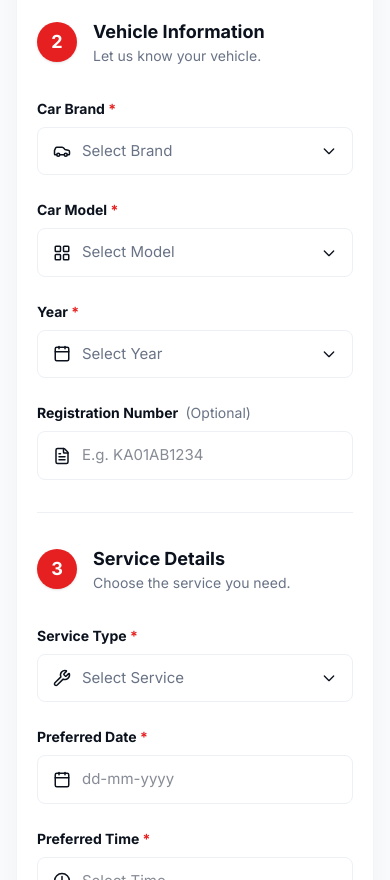
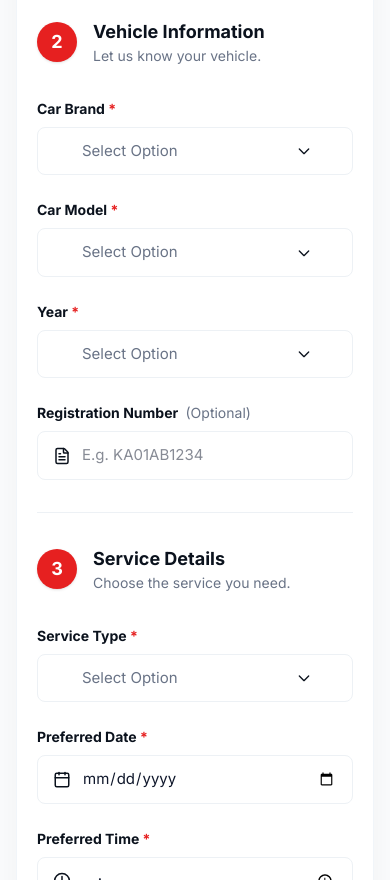
Before and after one commit to rahulguptacss/autofix, a Next.js app: page /book-service in a window 390 px wide. Shown: the part 1120-2000 px from the top of the page. Built offline with nearby package versions, Linux system fonts and the light colour scheme.

Commit message:
update pages

```diff
--- a/app/about/page.tsx
+++ b/app/about/page.tsx
@@ -31,12 +31,12 @@ export default function AboutPage() {
         since we know the exact order.
       */}
       <div className="pt-16 pb-8 bg-white">
-         <AboutSection data={sectionsData.about} />
+         <AboutSection data={sectionsData.about} hideButton={true} />
       </div>
 
       <StatisticsSection data={sectionsData.statistics} />
       <OurProcessSection data={sectionsData.process} />
-      <WhyChooseUsSection data={sectionsData.whyChooseUs} />
+      <WhyChooseUsSection data={sectionsData.whyChooseUs} hideButton={true} />
     </>
   );
 }
--- a/components/section/Blog/page.tsx
+++ b/components/section/Blog/page.tsx
@@ -105,10 +105,12 @@ export default function BlogSection({ data }: { data: BlogData }) {
         </div>
 
         <div className="text-center">
-          <button className="bg-primary hover:bg-red-700 text-white font-bold py-3 px-8 rounded flex items-center space-x-2 transition-colors mx-auto">
-            <span>{data.button_text || 'View All Blog'}</span>
-            <ArrowRight size={18} />
-          </button>
+          <Link href="/blog" className="inline-flex mx-auto">
+            <button className="bg-primary hover:bg-red-700 text-white font-bold py-3 px-8 rounded flex items-center space-x-2 transition-colors w-full">
+              <span>{data.button_text || 'View All Blog'}</span>
+              <ArrowRight size={18} />
+            </button>
+          </Link>
         </div>
       </div>
     </section>
--- a/components/section/BookService/page.tsx
+++ b/components/section/BookService/page.tsx
@@ -36,6 +36,54 @@ const getIcon = (iconName: string, size: number = 20, className: string = '', st
   }
 };
 
+const CustomSelect = ({ field }: { field: FormField }) => {
+  const [isOpen, setIsOpen] = React.useState(false);
+  const [selected, setSelected] = React.useState('');
+  const dropdownRef = React.useRef<HTMLDivElement>(null);
+
+  React.useEffect(() => {
+    const handleClickOutside = (event: MouseEvent) => {
+      if (dropdownRef.current && !dropdownRef.current.contains(event.target as Node)) {
+        setIsOpen(false);
+      }
+    };
+    document.addEventListener("mousedown", handleClickOutside);
+    return () => document.removeEventListener("mousedown", handleClickOutside);
+  }, []);
+
+  return (
+    <div className="relative" ref={dropdownRef}>
+      <input type="hidden" name={field.name} value={selected} />
+      <div
+        className={`w-full pl-11 pr-10 py-3 bg-white border ${isOpen ? 'border-[#e62020] ring-1 ring-[#e62020]' : 'border-[#edf1f5]'} rounded-[8px] text-[15px] ${selected ? 'text-[#0b121d]' : 'text-[#697386]'} cursor-pointer transition-colors flex items-center justify-between`}
+        onClick={() => setIsOpen(!isOpen)}
+        tabIndex={0}
+      >
+        <span className="truncate">{selected || field.placeholder || 'Select Option'}</span>
+        <svg className={`w-4 h-4 text-[#0b121d] transition-transform ${isOpen ? 'rotate-180' : ''}`} fill="none" stroke="currentColor" viewBox="0 0 24 24"><path strokeLinecap="round" strokeLinejoin="round" strokeWidth="2" d="M19 9l-7 7-7-7"></path></svg>
+      </div>
+
+      {isOpen && (
+        <div className="absolute z-20 w-full mt-2 bg-white border border-[#edf1f5] rounded-[8px] shadow-xl max-h-60 overflow-y-auto py-2">
+          {field.options?.map((opt, i) => (
+            <div
+              key={i}
+              className={`px-4 py-2.5 text-[15px] cursor-pointer transition-colors flex items-center justify-between ${selected === opt.label ? 'bg-[#e62020]/5 text-[#e62020] font-bold' : 'text-[#556070] hover:bg-[#fafbfc] hover:text-[#0b121d]'}`}
+              onClick={() => {
+                setSelected(opt.label);
+                setIsOpen(false);
+              }}
+            >
+              <span>{opt.label}</span>
+              {selected === opt.label && <svg className="w-4 h-4 text-[#e62020]" fill="none" stroke="currentColor" viewBox="0 0 24 24"><path strokeLinecap="round" strokeLinejoin="round" strokeWidth="2" d="M5 13l4 4L19 7"></path></svg>}
+            </div>
+          ))}
+        </div>
+      )}
+    </div>
+  );
+};
+
 const renderField = (field: FormField) => {
   return (
     <div key={field.name} className={`relative ${field.fullWidth ? 'col-span-full mb-8' : ''}`}>
@@ -49,20 +97,29 @@ const renderField = (field: FormField) => {
         </div>
 
         {field.type === 'select' ? (
-          <>
-            <select className="w-full pl-11 pr-10 py-3 bg-white border border-[#edf1f5] rounded-[8px] text-[15px] text-[#697386] appearance-none focus:outline-none focus:border-[#e62020] focus:ring-1 focus:ring-[#e62020] transition-colors">
-              {field.options?.map((opt, i: number) => (
-                <option key={i} value={opt.value}>{opt.label}</option>
-              ))}
-            </select>
-            <div className="absolute inset-y-0 right-0 pr-4 flex items-center pointer-events-none">
-              <svg className="w-4 h-4 text-[#0b121d]" fill="none" stroke="currentColor" viewBox="0 0 24 24"><path strokeLinecap="round" strokeLinejoin="round" strokeWidth="2" d="M19 9l-7 7-7-7"></path></svg>
-            </div>
-          </>
+          <CustomSelect field={field} />
         ) : field.type === 'textarea' ? (
           <textarea rows={4} placeholder={field.placeholder} className="w-full pl-11 pr-4 py-3 bg-white border border-[#edf1f5] rounded-[8px] text-[15px] focus:outline-none focus:border-[#e62020] focus:ring-1 focus:ring-[#e62020] transition-colors resize-none"></textarea>
         ) : (
-          <input type={field.type || 'text'} placeholder={field.placeholder} onInput={(e) => { if (field.type === 'tel') e.currentTarget.value = e.currentTarget.value.replace(/[^0-9]/g, ''); }} className="w-full pl-11 pr-4 py-3 bg-white border border-[#edf1f5] rounded-[8px] text-[15px] focus:outline-none focus:border-[#e62020] focus:ring-1 focus:ring-[#e62020] transition-colors" />
+          <input
+            type={(() => {
+              const name = (field.name || '').toLowerCase();
+              const label = (field.label || '').toLowerCase();
+              if (field.type === 'tel' || name.includes('phone') || label.includes('phone')) return 'number';
+              if (field.type === 'date' || name.includes('date') || label.includes('date')) return 'date';
+              if (field.type === 'time' || name.includes('time') || label.includes('time')) return 'time';
+              return field.type || 'text';
+            })()}
+            placeholder={field.placeholder}
+            onInput={(e) => {
+              const name = (field.name || '').toLowerCase();
+              const label = (field.label || '').toLowerCase();
+              if (field.type === 'tel' || field.type === 'number' || name.includes('phone') || label.includes('phone')) {
+                e.currentTarget.value = e.currentTarget.value.replace(/[^0-9]/g, '');
+              }
+            }}
+            className="w-full pl-11 pr-4 py-3 bg-white border border-[#edf1f5] rounded-[8px] text-[15px] focus:outline-none focus:border-[#e62020] focus:ring-1 focus:ring-[#e62020] transition-colors [&::-webkit-outer-spin-button]:appearance-none [&::-webkit-inner-spin-button]:appearance-none"
+          />
         )}
       </div>
     </div>
--- a/components/section/Contact/page.tsx
+++ b/components/section/Contact/page.tsx
@@ -170,7 +170,7 @@ export default function ContactSection() {
                   </motion.div>
 
                   <motion.div variants={fadeInUp} className="relative group">
-                    <input type="tel" placeholder="Phone*" onInput={(e) => { e.currentTarget.value = e.currentTarget.value.replace(/[^0-9]/g, ''); }} className="w-full bg-white text-[#556070] text-[14px] md:text-[15px] font-medium rounded-[8px] py-3.5 md:py-4 pl-12 pr-4 outline-none border border-gray-200 focus:border-[#e62020] focus:shadow-sm transition-all" />
+                    <input type="number" placeholder="Phone*" onInput={(e) => { e.currentTarget.value = e.currentTarget.value.replace(/[^0-9]/g, ''); }} className="w-full bg-white text-[#556070] text-[14px] md:text-[15px] font-medium rounded-[8px] py-3.5 md:py-4 pl-12 pr-4 outline-none border border-gray-200 focus:border-[#e62020] focus:shadow-sm transition-all [&::-webkit-outer-spin-button]:appearance-none [&::-webkit-inner-spin-button]:appearance-none" />
                     <Phone className="absolute left-4 top-1/2 -translate-y-1/2 text-[#082142] opacity-60 group-focus-within:opacity-100 group-focus-within:text-[#e62020] transition-colors" size={18} />
                   </motion.div>
 
--- a/components/section/Hero/page.tsx
+++ b/components/section/Hero/page.tsx
@@ -3,6 +3,7 @@
 import Image from "next/image";
 import { Wrench, Settings, ShieldCheck, Clock, ArrowRight, Users, Star, Car } from 'lucide-react';
 import { HeroData } from '@/components/type';
+import Link from 'next/link';
 import React, { useEffect, useRef } from 'react';
 import { animate, useInView, motion } from 'framer-motion';
 
@@ -127,15 +128,17 @@ export default function HeroSection({ data }: { data: HeroData }) {
           {/* Features and Button Container */}
           <div className="flex flex-col md:flex-col md:items-start">
             {/* Button */}
+            <Link href="/book-service" className="w-full md:w-auto order-1 md:order-2 mb-6 md:mb-0">
               <motion.button
                 initial={{ opacity: 0, y: 20 }}
                 animate={{ opacity: 1, y: 0 }}
                 transition={{ duration: 0.5, delay: 0.8 }}
-              className="bg-[#e62020] hover:bg-red-700 text-white font-semibold py-3.5 px-7 rounded-md flex items-center justify-center space-x-2 transition-colors w-full md:w-auto order-1 md:order-2 mb-6 md:mb-0"
+                className="bg-[#e62020] hover:bg-red-700 text-white font-semibold py-3.5 px-7 rounded-md flex items-center justify-center space-x-2 transition-colors w-full"
               >
                 <span>{data.button_text || 'Book A Service'}</span>
                  <ArrowRight size={18} strokeWidth={2.5} />
               </motion.button>
+            </Link>
 
             {/* Feature Boxes */}
             <div className="flex justify-between md:justify-start flex-wrap gap-1 sm:gap-2 md:gap-3 order-2 md:order-1 mb-0 md:mb-6 w-full md:w-auto">
--- a/components/section/ServiceDetails/page.tsx
+++ b/components/section/ServiceDetails/page.tsx
@@ -228,10 +228,12 @@ export default function ServiceDetailsSection({ data, otherServices }: { data: a
                   </div>
                 </div>
 
-                <button className="w-full bg-[#e62020] text-white font-bold py-4 rounded-[6px] hover:bg-white hover:text-[#e62020] transition-colors duration-300 flex items-center justify-center space-x-2 group/btn">
-                  <span>{data.sidebar.buttonText}</span>
-                  <ArrowRight size={18} className="group-hover/btn:translate-x-1 transition-transform" strokeWidth={2.5} />
-                </button>
+                <Link href="/book-service" className="w-full">
+                  <button className="w-full bg-[#e62020] text-white font-bold py-4 rounded-[6px] hover:bg-white hover:text-[#e62020] transition-colors duration-300 flex items-center justify-center space-x-2 group/btn">
+                    <span>{data.sidebar.buttonText}</span>
+                    <ArrowRight size={18} className="group-hover/btn:translate-x-1 transition-transform" strokeWidth={2.5} />
+                  </button>
+                </Link>
               </div>
             </motion.div>
 
```
Also changed, not shown: components/section/About/page.tsx (+12 -7 lines), components/section/OurProcess/page.tsx (+7 -4 lines), components/section/WhyChooseUs/page.tsx (+10 -5 lines). Lines whose indentation alone changed are shown as unchanged.
